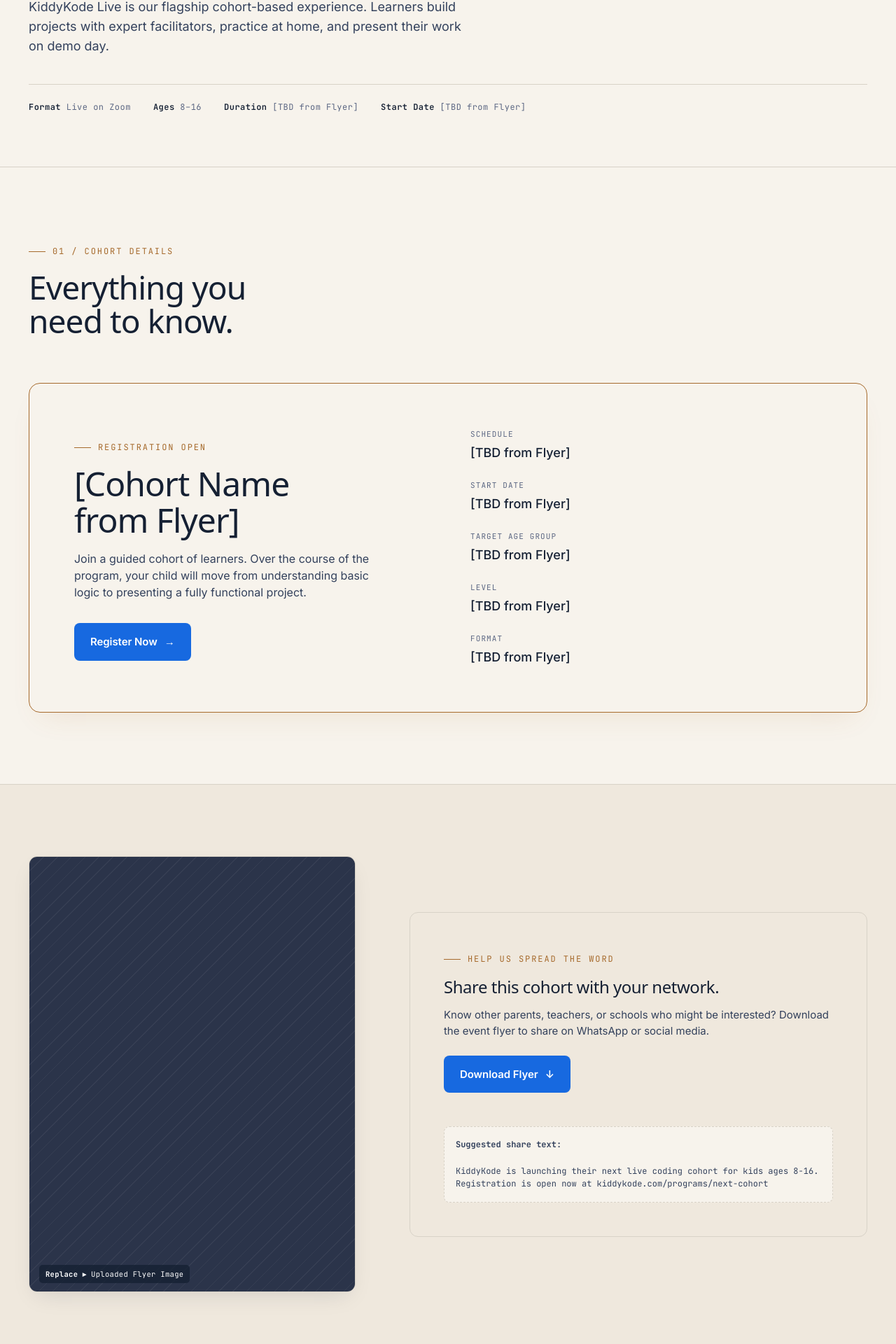
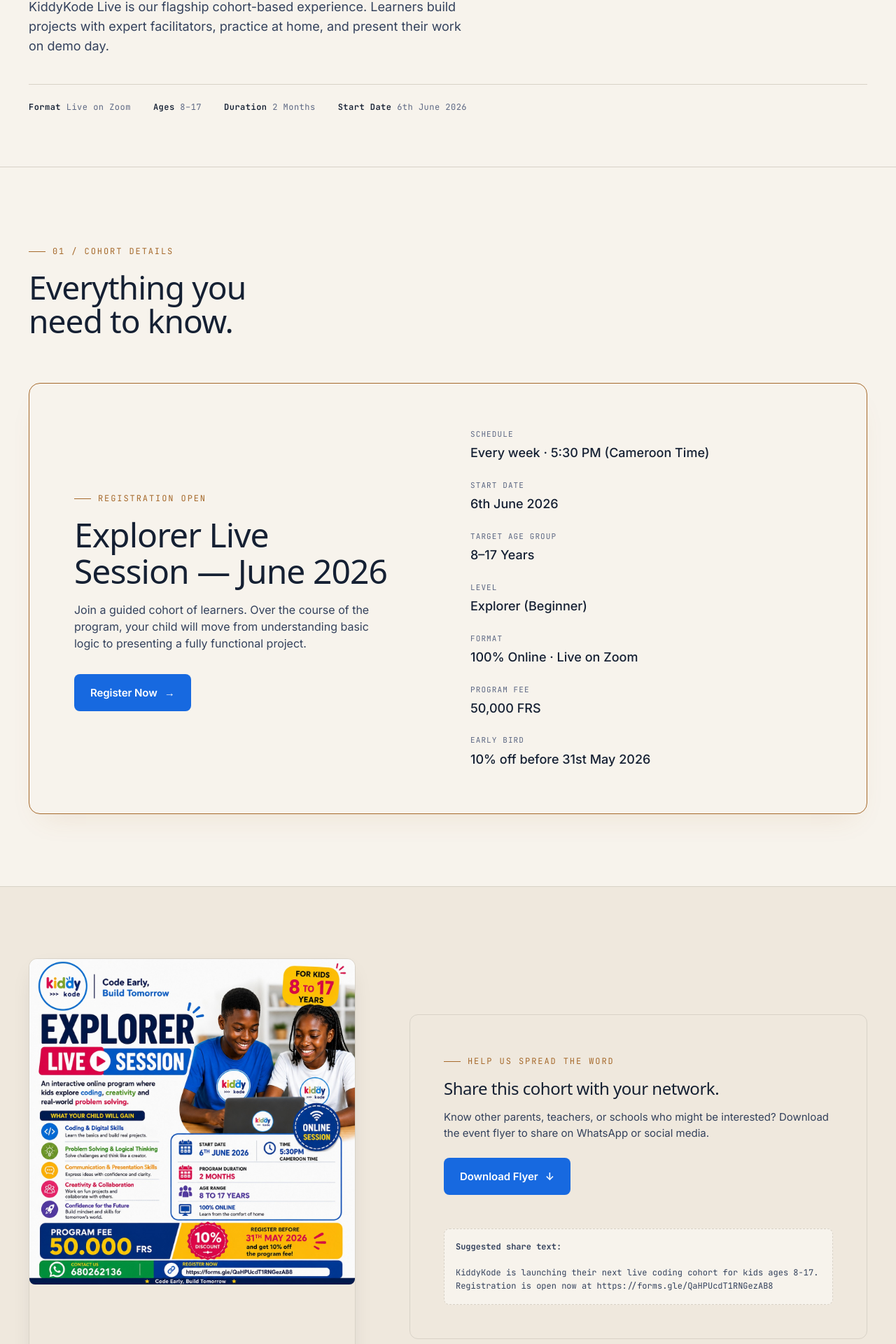
Before and after one commit to kiddykode/kiddykode-web, a Next.js app: page /programs/next-cohort in a window 1280 px wide. Shown: the part 573-2493 px from the top of the page at 70% size. Built offline with nearby package versions, Linux system fonts and the light colour scheme; a web font is replaced by a local one.

Commit message:
feat: implement homepage sections and create new program cohorts page

```diff
--- a/app/page.tsx
+++ b/app/page.tsx
@@ -492,7 +492,7 @@
                 consistency of its method.
               </p>
             </div>
-            <div className={styles.missionBody}>
+            {/* <div className={styles.missionBody}>
               <p>
                 KiddyKode is designed to grow through regional chapters led by
                 local educators, facilitators, and partners. The central team
@@ -502,9 +502,9 @@
                 help KiddyKode grow across cities and countries without losing
                 the consistency of its method.
               </p>
-            </div>
+            </div> */}
           </div>
-          <div className={styles.chaptersGrid}>
+          {/* <div className={styles.chaptersGrid}>
             <div className={styles.map}>
               <div className={styles.mapFrame}></div>
               <div className={styles.mapLabel}>Network Map</div>
@@ -536,7 +536,7 @@
                 <div className={styles.pin}></div>
               </div>
             </div>
-          </div>
+          </div> */}
           <div className={styles.principles4}>
             <div className={styles.principle}>
               <span className={styles.num}>01</span>
--- a/app/programs/next-cohort/page.tsx
+++ b/app/programs/next-cohort/page.tsx
@@ -5,6 +5,7 @@
 import { ImagePlaceholder } from "../../components/ImagePlaceholder";
 import styles from "./cohort.module.css";
 import Link from "next/link";
+import Image from "next/image";
 
 export const metadata: Metadata = {
   title: "Next Cohort — KiddyKode Live",
@@ -25,9 +26,9 @@
         lede="KiddyKode Live is our flagship cohort-based experience. Learners build projects with expert facilitators, practice at home, and present their work on demo day."
         metaItems={[
           { label: "Format", value: "Live on Zoom" },
-          { label: "Ages", value: "8–16" },
-          { label: "Duration", value: "[TBD from Flyer]" },
-          { label: "Start Date", value: "[TBD from Flyer]" },
+          { label: "Ages", value: "8–17" },
+          { label: "Duration", value: "2 Months" },
+          { label: "Start Date", value: "6th June 2026" },
         ]}
       />
 
@@ -40,32 +41,40 @@
           <div className={`${styles.infoCard} ${styles.feature}`}>
             <div className={styles.infoMain}>
               <span className="eyebrow text-[var(--color-accent)] mb-4">Registration Open</span>
-              <h2>[Cohort Name from Flyer]</h2>
+              <h2>Explorer Live Session — June 2026</h2>
               <p>Join a guided cohort of learners. Over the course of the program, your child will move from understanding basic logic to presenting a fully functional project.</p>
-              <Link href="/contact" className="btn btn--primary">
+              <Link href="https://forms.gle/QaHPUcdT1RNGezAB8" className="btn btn--primary" target="_blank" rel="noopener noreferrer">
                 Register Now <span className="arrow">→</span>
               </Link>
             </div>
             <div className={styles.infoMeta}>
               <div className={styles.infoGroup}>
                 <span className={styles.infoLabel}>Schedule</span>
-                <span className={styles.infoValue}>[TBD from Flyer]</span>
+                <span className={styles.infoValue}>Every week · 5:30 PM (Cameroon Time)</span>
               </div>
               <div className={styles.infoGroup}>
                 <span className={styles.infoLabel}>Start Date</span>
-                <span className={styles.infoValue}>[TBD from Flyer]</span>
+                <span className={styles.infoValue}>6th June 2026</span>
               </div>
               <div className={styles.infoGroup}>
                 <span className={styles.infoLabel}>Target Age Group</span>
-                <span className={styles.infoValue}>[TBD from Flyer]</span>
+                <span className={styles.infoValue}>8–17 Years</span>
               </div>
               <div className={styles.infoGroup}>
                 <span className={styles.infoLabel}>Level</span>
-                <span className={styles.infoValue}>[TBD from Flyer]</span>
+                <span className={styles.infoValue}>Explorer (Beginner)</span>
               </div>
               <div className={styles.infoGroup}>
                 <span className={styles.infoLabel}>Format</span>
-                <span className={styles.infoValue}>[TBD from Flyer]</span>
+                <span className={styles.infoValue}>100% Online · Live on Zoom</span>
+              </div>
+              <div className={styles.infoGroup}>
+                <span className={styles.infoLabel}>Program Fee</span>
+                <span className={styles.infoValue}>50,000 FRS</span>
+              </div>
+              <div className={styles.infoGroup}>
+                <span className={styles.infoLabel}>Early Bird</span>
+                <span className={styles.infoValue}>10% off before 31st May 2026</span>
               </div>
             </div>
           </div>
@@ -76,18 +85,24 @@
         <div className="wrap">
           <div className={styles.flyerGrid}>
             <div className={styles.flyerImage}>
-              <ImagePlaceholder tone="ink" caption="Replace ▸ Uploaded Flyer Image" />
+              <Image
+                src="/explorer-cohort-june-2026.jpeg"
+                alt="Explorer Live Session Flyer — June 2026"
+                width={800}
+                height={1000}
+                style={{ width: '100%', height: 'auto', borderRadius: '8px' }}
+              />
             </div>
             <div className={styles.flyerBody}>
               <span className="eyebrow mb-4">Help us spread the word</span>
               <h3>Share this cohort with your network.</h3>
               <p>Know other parents, teachers, or schools who might be interested? Download the event flyer to share on WhatsApp or social media.</p>
-              <button className="btn btn--primary mb-6">
+              <a href="/explorer-cohort-june-2026.jpeg" download className="btn btn--primary mb-6">
                 Download Flyer <span className="arrow">↓</span>
-              </button>
+              </a>
               <div className={styles.shareBox}>
                 <strong>Suggested share text:</strong><br /><br />
-                KiddyKode is launching their next live coding cohort for kids ages 8-16. Registration is open now at kiddykode.com/programs/next-cohort
+                KiddyKode is launching their next live coding cohort for kids ages 8-17. Registration is open now at https://forms.gle/QaHPUcdT1RNGezAB8
               </div>
             </div>
           </div>
@@ -266,7 +281,7 @@
         eyebrow="Don't miss out"
         title="Spots are limited. Register your child today."
         buttons={[
-          { label: "Register Now", href: "/contact", variant: "primary" },
+          { label: "Register Now", href: "https://forms.gle/QaHPUcdT1RNGezAB8", variant: "primary" },
           { label: "Ask a Question", href: "/contact", variant: "ghost" },
         ]}
       />
```
Also changed, not shown: public/explorer-cohort-june-2026.jpeg (added).
